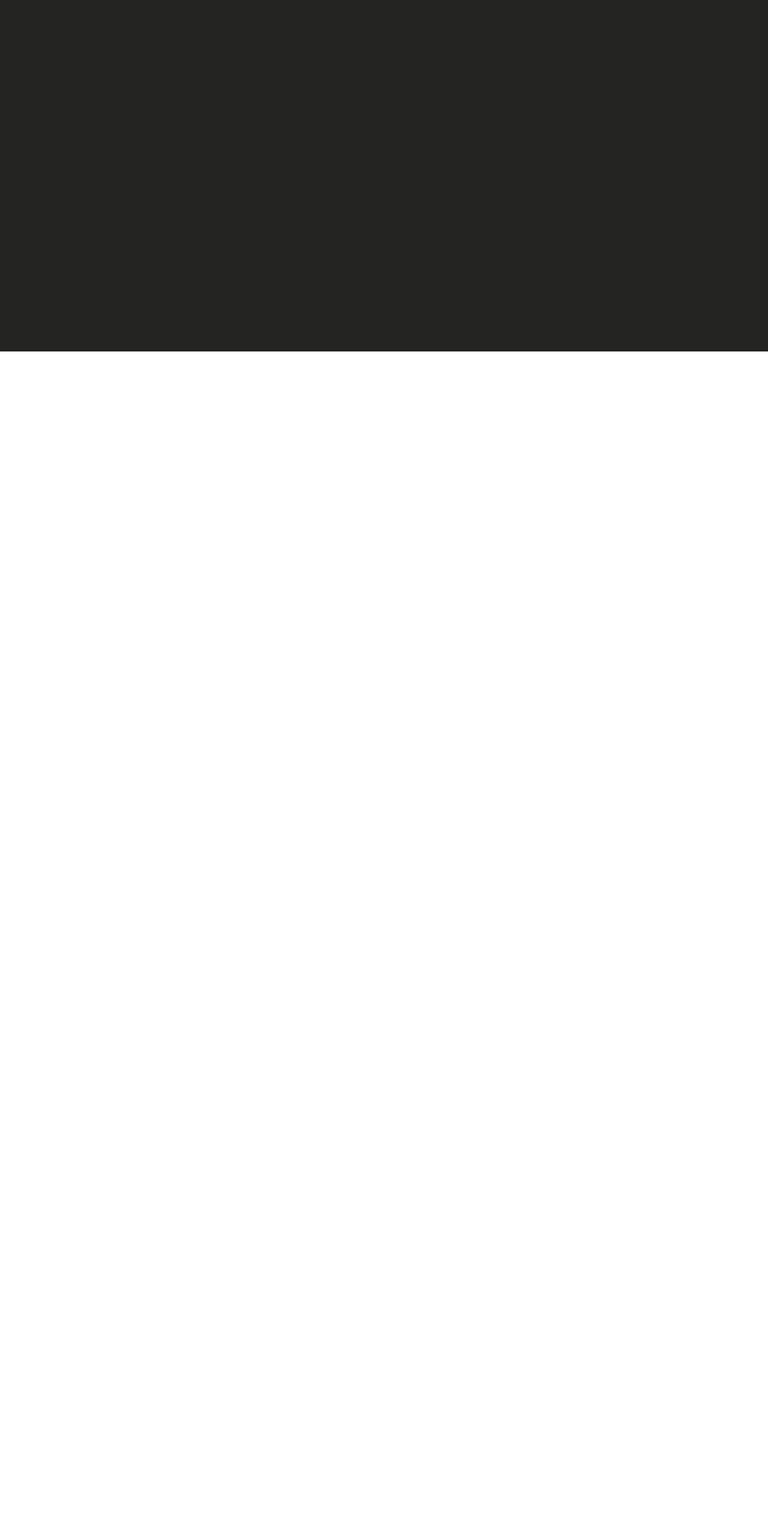
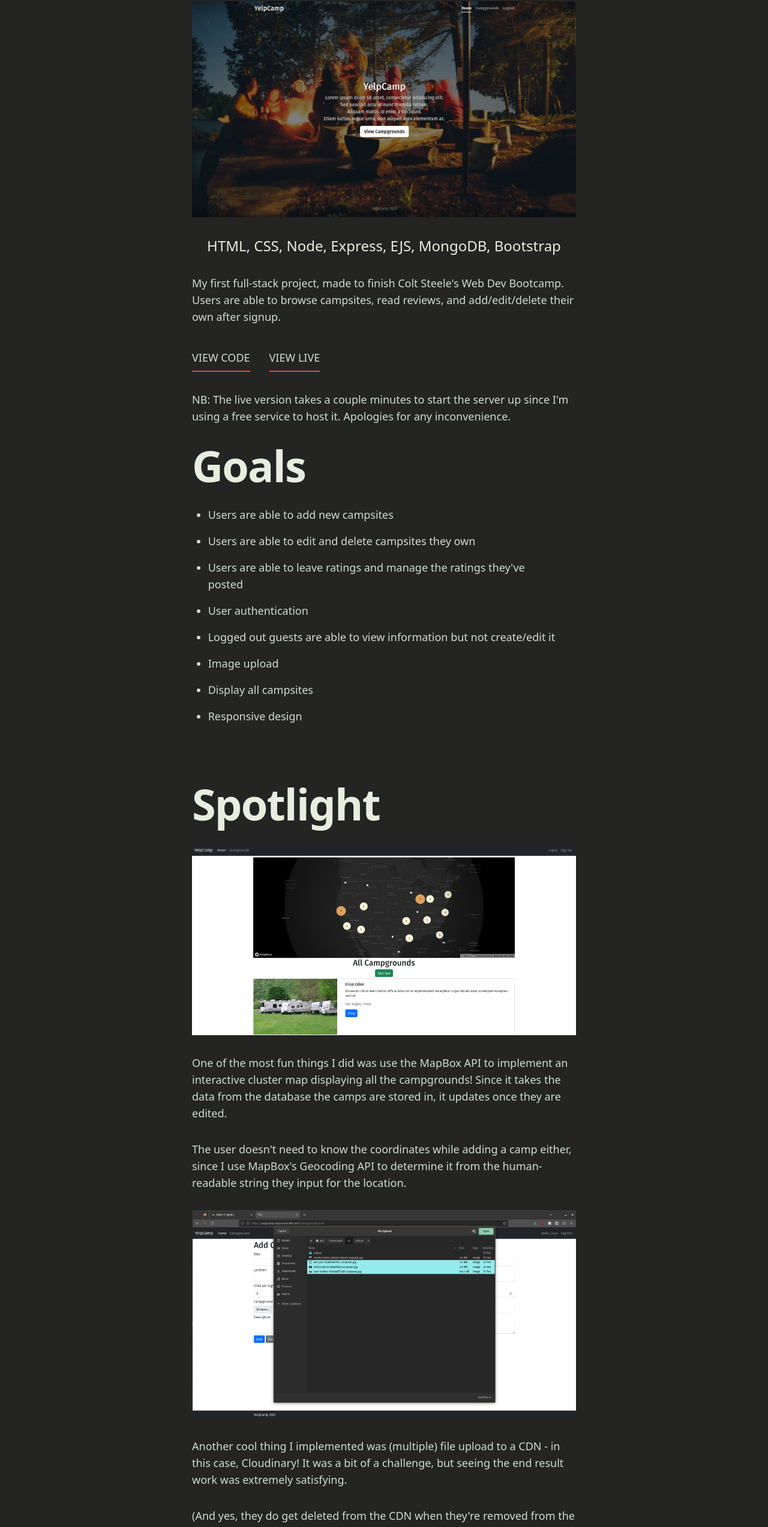
Before and after one commit to mai-soup/portfolio, a React (Vite) app: page /projects/yelpcamp in a window 1280 px wide. Before the commit this address had no page. Shown: the part 214-2760 px from the top of the page at 60% size. Before the commit the page ends 800 px from the top, so only its background shows below. Built offline with nearby package versions, Linux system fonts and the light colour scheme; a small style sheet from the web is missing.

Commit message:
add yelpcamp info, make buttons link to respective projects

```diff
--- a/src/App.jsx
+++ b/src/App.jsx
@@ -2,6 +2,7 @@ import HomePage from "./HomePage";
 import { createBrowserRouter, RouterProvider } from "react-router-dom";
 import ProjectDetailsPage from "./ProjectDetailsPage";
 import PersonalWebsite from "./projects/PersonalWebsite";
+import YelpCamp from "./projects/YelpCamp";
 
 function App() {
   console.log(`
@@ -31,6 +32,12 @@ function App() {
         />
       ),
     },
+    {
+      path: "/projects/yelpcamp",
+      element: (
+        <ProjectDetailsPage title="YelpCamp" projectContents={<YelpCamp />} />
+      ),
+    },
   ]);
 
   return (
--- a/src/ProjectItem.jsx
+++ b/src/ProjectItem.jsx
@@ -11,7 +11,7 @@ const ProjectItem = ({ project, className }) => {
         <img className="w-full" src={project.imgLarge} />
         {/* overlay, only shown on md and above */}
         <div className="hidden absolute top-0 left-0 h-full w-full bg-black bg-opacity-75 transition-all duration-300 md:flex flex-col justify-center items-center gap-3 opacity-0 hover:opacity-100">
-          <Link to="/projects/personal-website/">
+          <Link to={project.link}>
             <Button btn>Read more</Button>
           </Link>
         </div>
@@ -22,7 +22,7 @@ const ProjectItem = ({ project, className }) => {
       </p>
       {/* standalone buttons, shown on sizes smaller than md */}
       <div className="flex md:hidden flex-row justify-evenly py-4">
-        <Link to="/projects/personal-website/">
+        <Link to={project.link}>
           <Button btn>Read more</Button>
         </Link>
       </div>
--- a/src/assets/projects.js
+++ b/src/assets/projects.js
@@ -12,6 +12,7 @@ const projects = [
     imgLarge: thumbMaiSoupLg,
     url: "https://mai-soup.github.io",
     github: "https://github.com/mai-soup/mai-soup.github.io",
+    link: "/projects/personal-website",
   },
   {
     title: "YelpCamp",
@@ -27,35 +28,36 @@ const projects = [
     imgLarge: thumbYelpcampLg,
     url: "https://yelpcamp-aqzy.onrender.com/",
     github: "https://github.com/mai-soup/yelpcamp",
+    link: "/projects/yelpcamp",
   },
-  {
-    title: "Colour Picker",
-    technologies: ["HTML", "CSS", "React", "React Router", "Material UI"],
-    imgLarge: thumbColourPickerLg,
-    url: "https://react-colour-picker.vercel.app/",
-    github: "https://github.com/mai-soup/react-colour-picker",
-  },
-  {
-    title: "Hangman",
-    technologies: ["HTML", "CSS", "React", "Tailwind"],
-    imgLarge: thumbHangmanLg,
-    url: "https://hangman-two-psi.vercel.app/",
-    github: "https://github.com/mai-soup/hangman",
-  },
-  {
-    title: "QR Code Component",
-    technologies: ["HTML", "CSS", "React", "Tailwind"],
-    imgLarge: thumbQrCodeLg,
-    url: "https://qr-code-component-mai-soup.vercel.app/",
-    github: "https://github.com/mai-soup/qr-code-component",
-  },
-  {
-    title: "Rating Component",
-    technologies: ["HTML", "CSS", "React", "Tailwind"],
-    imgLarge: thumbRatingCompLg,
-    url: "https://interactive-rating-component-mai-soup.vercel.app/",
-    github: "https://github.com/mai-soup/interactive-rating-component",
-  },
+  // {
+  //   title: "Colour Picker",
+  //   technologies: ["HTML", "CSS", "React", "React Router", "Material UI"],
+  //   imgLarge: thumbColourPickerLg,
+  //   url: "https://react-colour-picker.vercel.app/",
+  //   github: "https://github.com/mai-soup/react-colour-picker",
+  // },
+  // {
+  //   title: "Hangman",
+  //   technologies: ["HTML", "CSS", "React", "Tailwind"],
+  //   imgLarge: thumbHangmanLg,
+  //   url: "https://hangman-two-psi.vercel.app/",
+  //   github: "https://github.com/mai-soup/hangman",
+  // },
+  // {
+  //   title: "QR Code Component",
+  //   technologies: ["HTML", "CSS", "React", "Tailwind"],
+  //   imgLarge: thumbQrCodeLg,
+  //   url: "https://qr-code-component-mai-soup.vercel.app/",
+  //   github: "https://github.com/mai-soup/qr-code-component",
+  // },
+  // {
+  //   title: "Rating Component",
+  //   technologies: ["HTML", "CSS", "React", "Tailwind"],
+  //   imgLarge: thumbRatingCompLg,
+  //   url: "https://interactive-rating-component-mai-soup.vercel.app/",
+  //   github: "https://github.com/mai-soup/interactive-rating-component",
+  // },
 ];
 
 export default projects;
--- /dev/null
+++ b/src/projects/YelpCamp.jsx
@@ -0,0 +1,118 @@
+import ss from "../assets/images/yelpcamp.png";
+import mapSs from "../assets/images/yelpcamp-map.png";
+import fileSs from "../assets/images/yelpcamp-files.png";
+import Button from "../Button";
+
+const listClasses = "text-left w-2/3 mx-auto space-y-4 md:w-11/12";
+
+const YelpCamp = () => {
+  return (
+    <div className="flex flex-col gap-4 pb-4 md:gap-8 md:pb-8">
+      <img src={ss} alt="Screenshot of the landing page of YelpCamp" />
+      <p className="md:text-off-white md:text-2xl md:mx-auto">
+        HTML, CSS, Node, Express, EJS, MongoDB, Bootstrap
+      </p>
+      <p>
+        My first full-stack project, made to finish Colt Steele's Web Dev
+        Bootcamp. Users are able to browse campsites, read reviews, and
+        add/edit/delete their own after signup.
+      </p>
+      <div className="flex flex-row justify-evenly md:justify-start md:gap-8">
+        <Button href="https://github.com/mai-soup/yelpcamp">View Code</Button>
+        <Button href="https://yelpcamp-aqzy.onrender.com/">View Live</Button>
+      </div>
+      <p>
+        NB: The live version takes a couple minutes to start the server up since
+        I'm using a free service to host it. Apologies for any inconvenience.
+      </p>
+      <h2>Goals</h2>
+      <ul className={listClasses}>
+        <li>Users are able to add new campsites</li>
+        <li>Users are able to edit and delete campsites they own</li>
+        <li>
+          Users are able to leave ratings and manage the ratings they've posted
+        </li>
+        <li>User authentication</li>
+        <li>
+          Logged out guests are able to view information but not create/edit it
+        </li>
+        <li>Image upload</li>
+        <li>Display all campsites</li>
+        <li>Responsive design</li>
+      </ul>
+      <p></p>
+      <p></p>
+      <h2>Spotlight</h2>
+      <img
+        src={mapSs}
+        alt="Screenshot showing a list of campgrounds with an interactive map above them."
+      />
+      <p>
+        One of the most fun things I did was use the MapBox API to implement an
+        interactive cluster map displaying all the campgrounds! Since it takes
+        the data from the database the camps are stored in, it updates once they
+        are edited.
+      </p>
+      <p>
+        The user doesn't need to know the coordinates while adding a camp
+        either, since I use MapBox's Geocoding API to determine it from the
+        human-readable string they input for the location.
+      </p>
+      <img
+        src={fileSs}
+        alt="Screenshot showing a file selection dialog for uploading images for a campground. Several images are selected."
+      />
+      <p>
+        Another cool thing I implemented was (multiple) file upload to a CDN -
+        in this case, Cloudinary! It was a bit of a challenge, but seeing the
+        end result work was extremely satisfying.
+      </p>
+
+      <p>
+        (And yes, they do get deleted from the CDN when they're removed from the
+        site!)
+      </p>
+
+      <h2>Continued development</h2>
+
+      <p>
+        I would really love to remake the design of the site from scratch, as I
+        feel I could much improve upon the basic Bootstrap styles I used
+        initially.
+      </p>
+
+      <p>
+        User profiles that display a profile picture, short bio, and the
+        campsites they own/reviews they've posted could also be an improvement.
+      </p>
+
+      <p>
+        Some kind of campsite filtering also might be nice - currently the user
+        can view campsites at a certain location with the map, but if additional
+        attributes were added to campsites (e.g. is there phone reception in the
+        area, are there electric outlets available), users should be able to
+        filter them according to their needs.
+      </p>
+
+      <h2>What I learned</h2>
+
+      <ul className={listClasses}>
+        <li>
+          Form validation in Express (which can get tedious without any
+          libraries to help out)
+        </li>
+        <li>How to implement user authentication in Express</li>
+        <li>EJS syntax (kind of reminded me of Jinja in Flask)</li>
+        <li>Exchanging data with APIs</li>
+        <li>Data visualisation in JavaScript felt similar to D3</li>
+        <li>
+          How to mitigate basic security risks - for instance, the popups on the
+          map initially were vulnerable to XSS
+        </li>
+        <li>How to actually deploy a Node app</li>
+      </ul>
+    </div>
+  );
+};
+
+export default YelpCamp;
```
Also changed, not shown: src/assets/images/yelpcamp-files.png (added), src/assets/images/yelpcamp-map.png (added).
